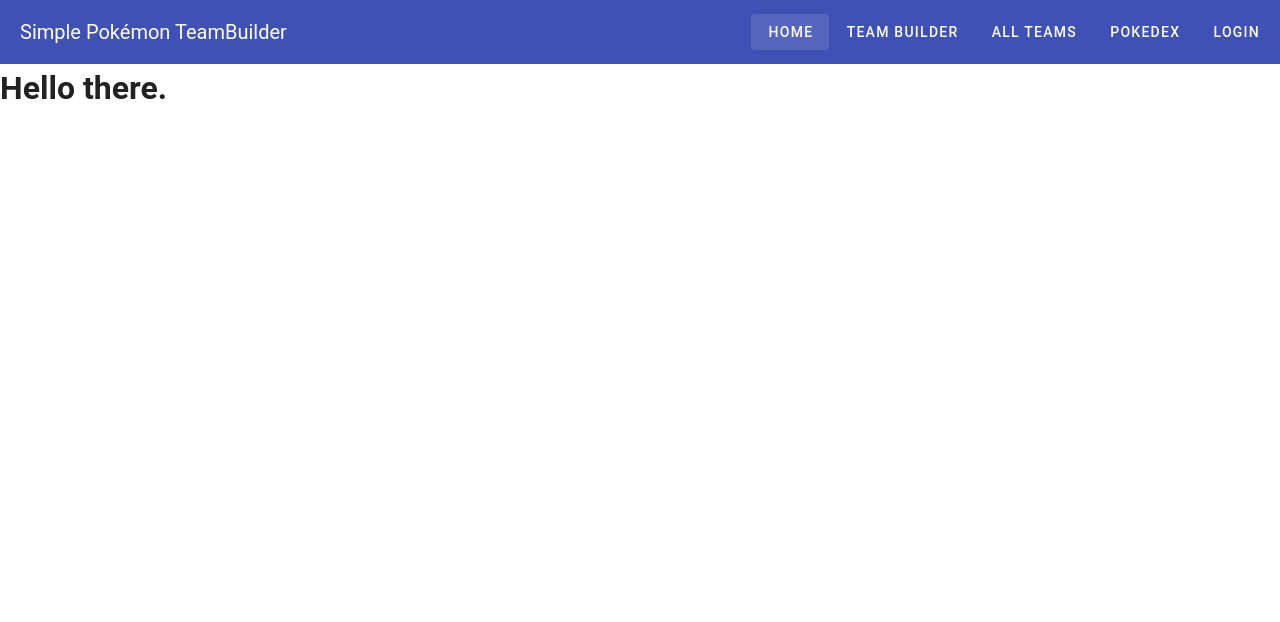
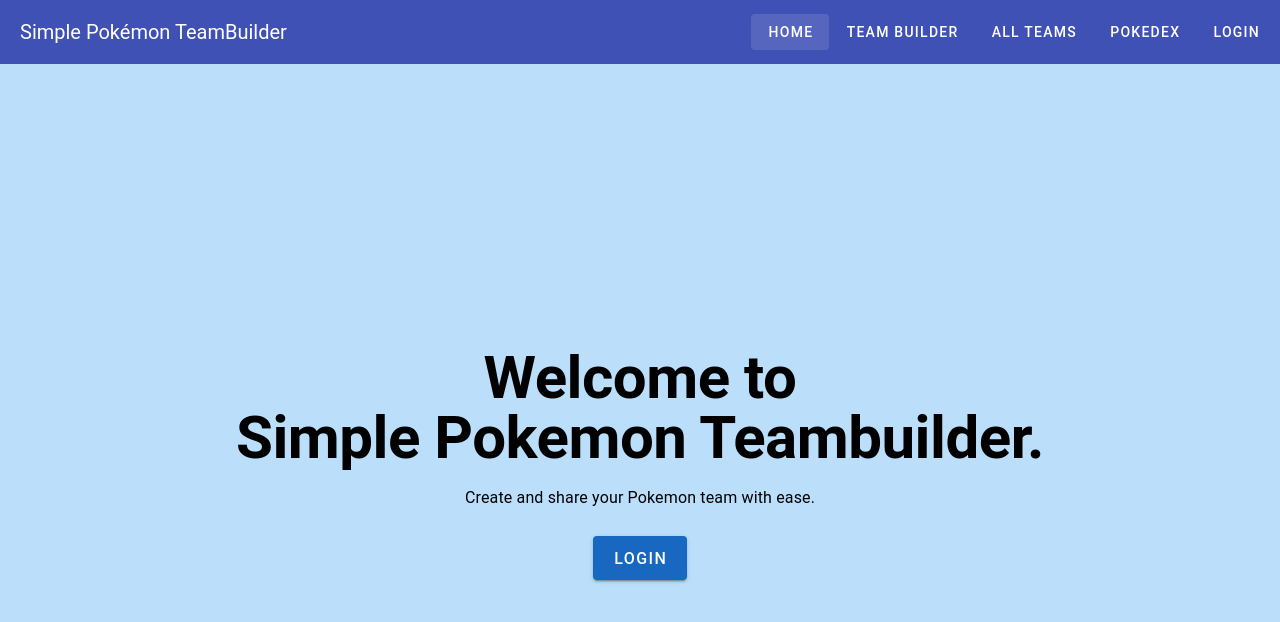
Before and after one commit to baotan1909/simple-pokebuilder, a Vue app in the folder frontend/: page / in a window 1280 px wide. Shown: the top 622 px of the page. Built offline with nearby package versions, Linux system fonts and the light colour scheme; no server answers.

Commit message:
Update Homepage

```diff
--- a/frontend/src/views/HomeView.vue
+++ b/frontend/src/views/HomeView.vue
@@ -1,5 +1,41 @@
 <template>
-    <h1>Hello there.</h1>
+    <v-sheet height="100vh" color="blue-lighten-4" class="d-flex flex-column align-center justify-center text-center" elevation="0">
+        <h1 class="text-h2 font-weight-bold mb-4" v-html="headingText"></h1>
+        <p class="text-subtitle-1 mb-6">{{ subText }}</p>
+        <v-btn color="primary" size="large" variant="elevated" @click="handleButtonClick">
+            {{ buttonText }}
+        </v-btn>
+    </v-sheet>
 </template>
 
-<script setup></script>
+<script setup>
+    import { computed, onMounted } from 'vue'
+    import { useRouter } from 'vue-router'
+    import auth from '../composables/auth.js'
+
+    const router = useRouter()
+    const { isAuthenticated, user, checkAuth } = auth
+
+    const headingText = computed(() => isAuthenticated.value
+        ? `Welcome back,<br>${user.value?.name || 'Trainer'}!`
+        : 'Welcome to<br>Simple Pokemon Teambuilder.')
+
+    const subText = computed(() =>
+    isAuthenticated.value
+        ? 'Ready to build or refine your team?'
+        : 'Create and share your Pokemon team with ease.'
+    )
+
+    const buttonText = computed(() => isAuthenticated.value ? 'Go to TeamBuilder' : 'Login')
+    const handleButtonClick = () => { router.push(isAuthenticated.value ? '/teambuilder' : '/login') }
+
+    onMounted(() => {
+        checkAuth()
+    })
+</script>
+
+<style scoped>
+    .fill-height {
+        min-height: calc(100vh - 200px);
+    }
+</style>
```
